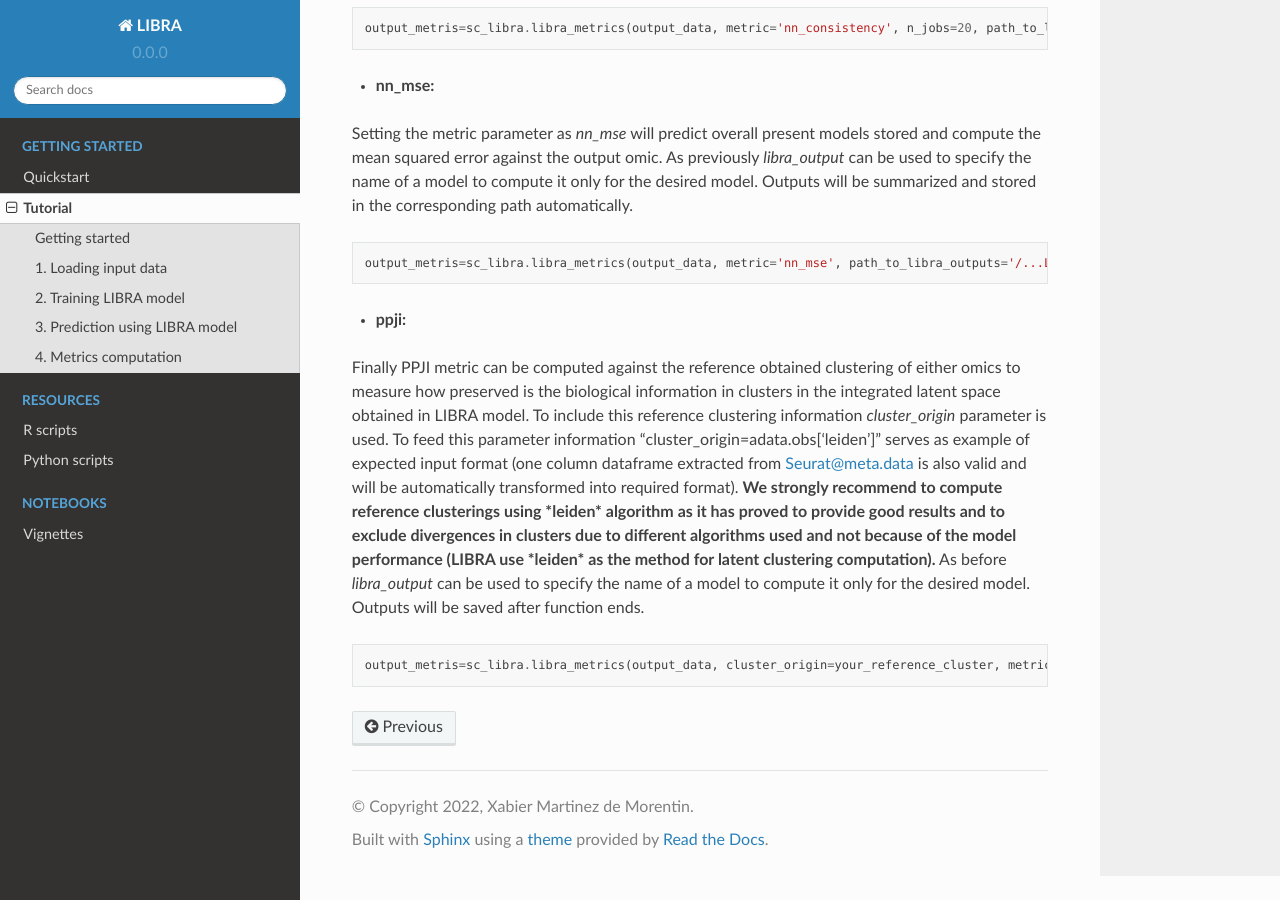
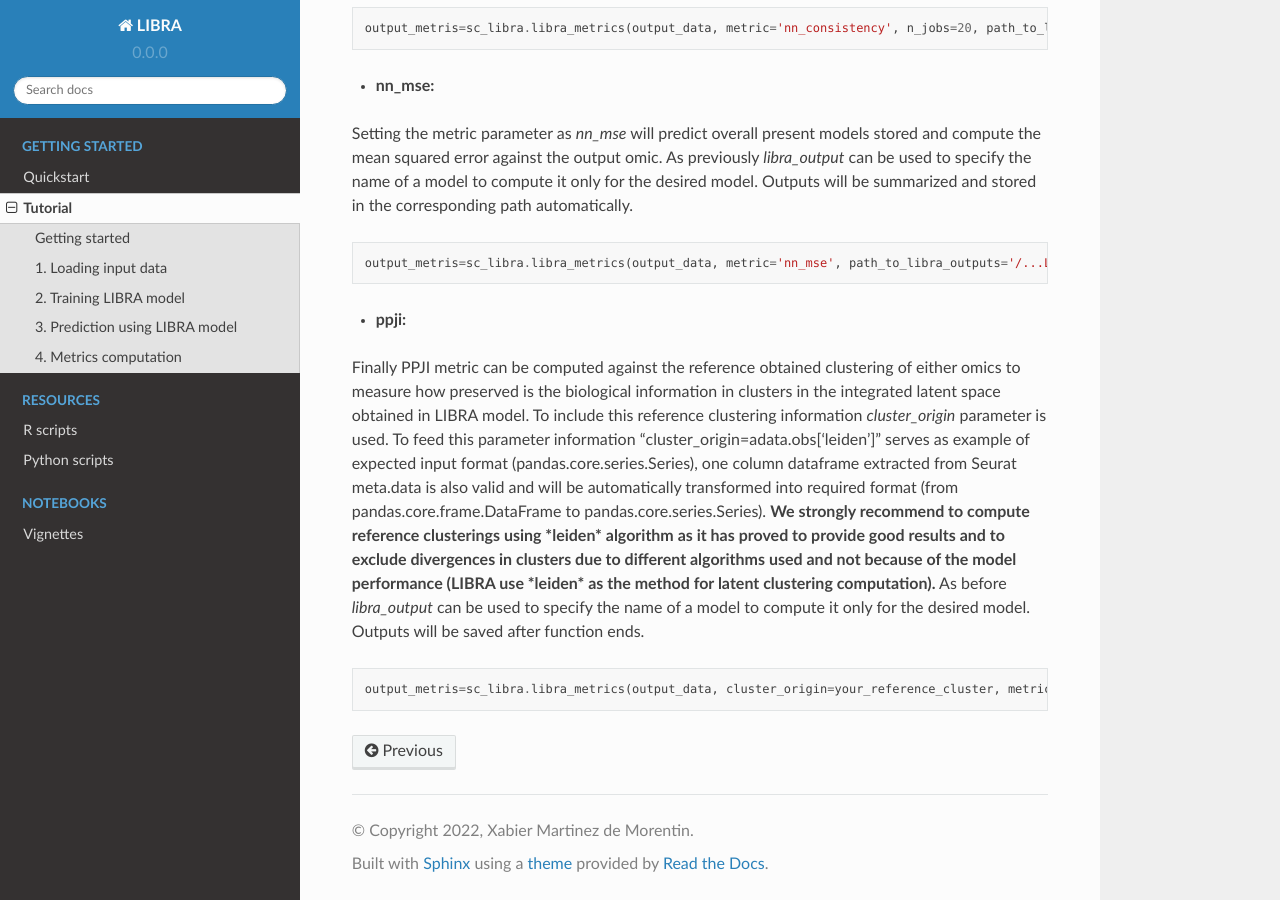
Before and after one commit to TranslationalBioinformaticsUnit/LIBRA, a Sphinx documentation site: the page built from docs/source/tutorial.rst, in a window 1280 px wide and 900 px high, scrolled down 3667 px. Built offline with Sphinx 7.4.7 and the Read the Docs theme 2.0.0, drawn with Linux system fonts in a browser that asks for light colours.

Commit message:
Update tutorial.rst

```diff
--- a/docs/source/tutorial.rst
+++ b/docs/source/tutorial.rst
@@ -141,7 +141,7 @@
 
 - **ppji:**
 
-Finally PPJI metric can be computed against the reference obtained clustering of either omics to measure how preserved is the biological information in clusters in the integrated latent space obtained in LIBRA model. To include this reference clustering information *cluster_origin* parameter is used. To feed this parameter information "cluster_origin=adata.obs['leiden']" serves as example of expected input format (one column dataframe extracted from Seurat@meta.data is also valid and will be automatically transformed into required format). **We strongly recommend to compute reference clusterings using *leiden* algorithm as it has proved to provide good results and to exclude divergences in clusters due to different algorithms used and not because of the model performance (LIBRA use *leiden* as the method for latent clustering computation).** As before *libra_output* can be used to specify the name of a model to compute it only for the desired model. Outputs will be saved after function ends.
+Finally PPJI metric can be computed against the reference obtained clustering of either omics to measure how preserved is the biological information in clusters in the integrated latent space obtained in LIBRA model. To include this reference clustering information *cluster_origin* parameter is used. To feed this parameter information "cluster_origin=adata.obs['leiden']" serves as example of expected input format (pandas.core.series.Series), one column dataframe extracted from Seurat meta.data is also valid and will be automatically transformed into required format (from pandas.core.frame.DataFrame to pandas.core.series.Series). **We strongly recommend to compute reference clusterings using *leiden* algorithm as it has proved to provide good results and to exclude divergences in clusters due to different algorithms used and not because of the model performance (LIBRA use *leiden* as the method for latent clustering computation).** As before *libra_output* can be used to specify the name of a model to compute it only for the desired model. Outputs will be saved after function ends.
 
 .. code-block:: python
 
```
